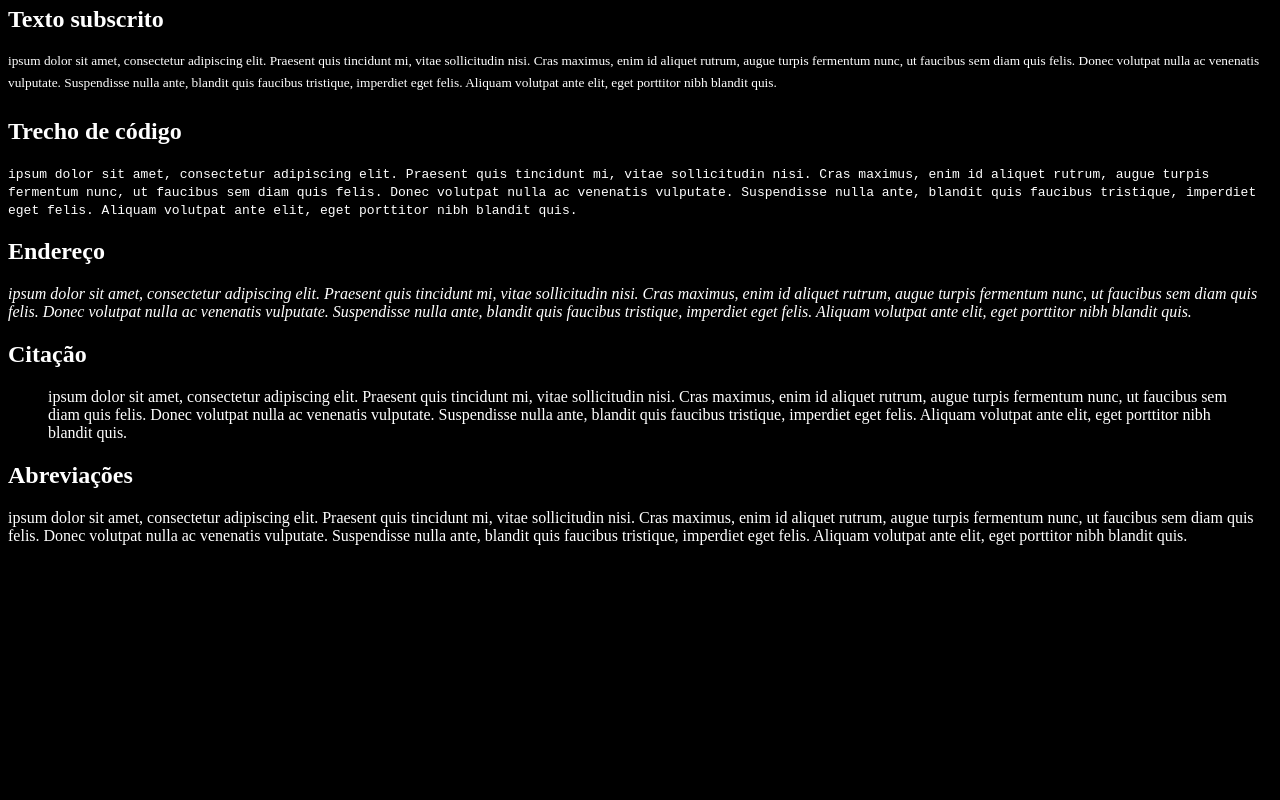
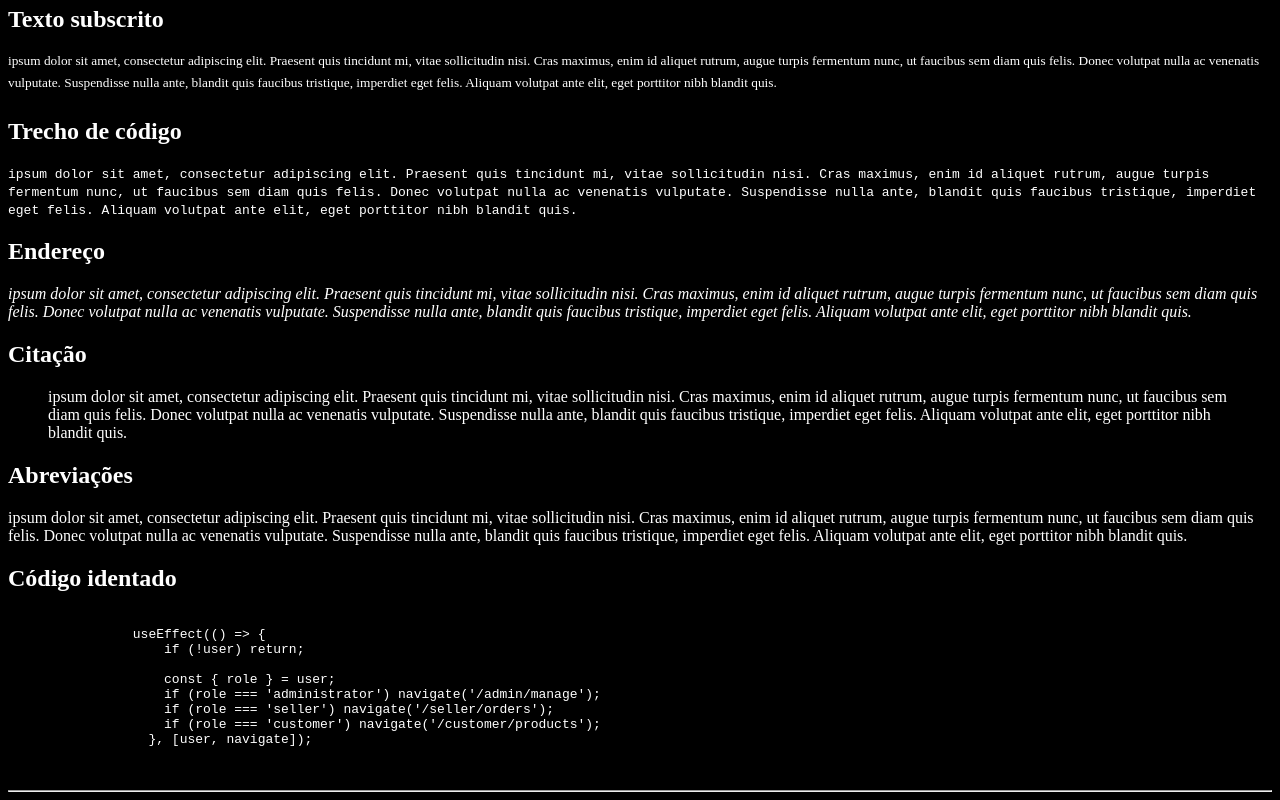
Before and after one commit to Gabriel-Puttin/Web_UVV, a plain HTML site: page AULA_06/index.html in a window 1280 px wide. Shown: the part 1261-2061 px from the top of the page. Before the commit the page ends 1814 px from the top, so only its background shows below. Drawn offline with Linux system fonts and the light colour scheme.

Commit message:
Update index.html

```diff
--- a/AULA_06/index.html
+++ b/AULA_06/index.html
@@ -106,7 +106,23 @@
             Cras maximus, enim id aliquet rutrum, augue turpis fermentum nunc, ut faucibus sem diam quis felis.
             Donec volutpat nulla ac venenatis vulputate. Suspendisse nulla ante, blandit quis faucibus tristique,
             imperdiet eget felis. Aliquam volutpat ante elit, eget porttitor nibh blandit quis.</abbr>
+        <h2>Código identado</h2>
+        <pre>
+            <code>
+                useEffect(() => {
+                    if (!user) return;
+
+                    const { role } = user;
+                    if (role === 'administrator') navigate('/admin/manage');
+                    if (role === 'seller') navigate('/seller/orders');
+                    if (role === 'customer') navigate('/customer/products');
+                  }, [user, navigate]);
+            </code>
+        </pre>
     </section>
+    <footer>
+        <hr/>
+    </footer>
 </body>
 
 </html>
```
